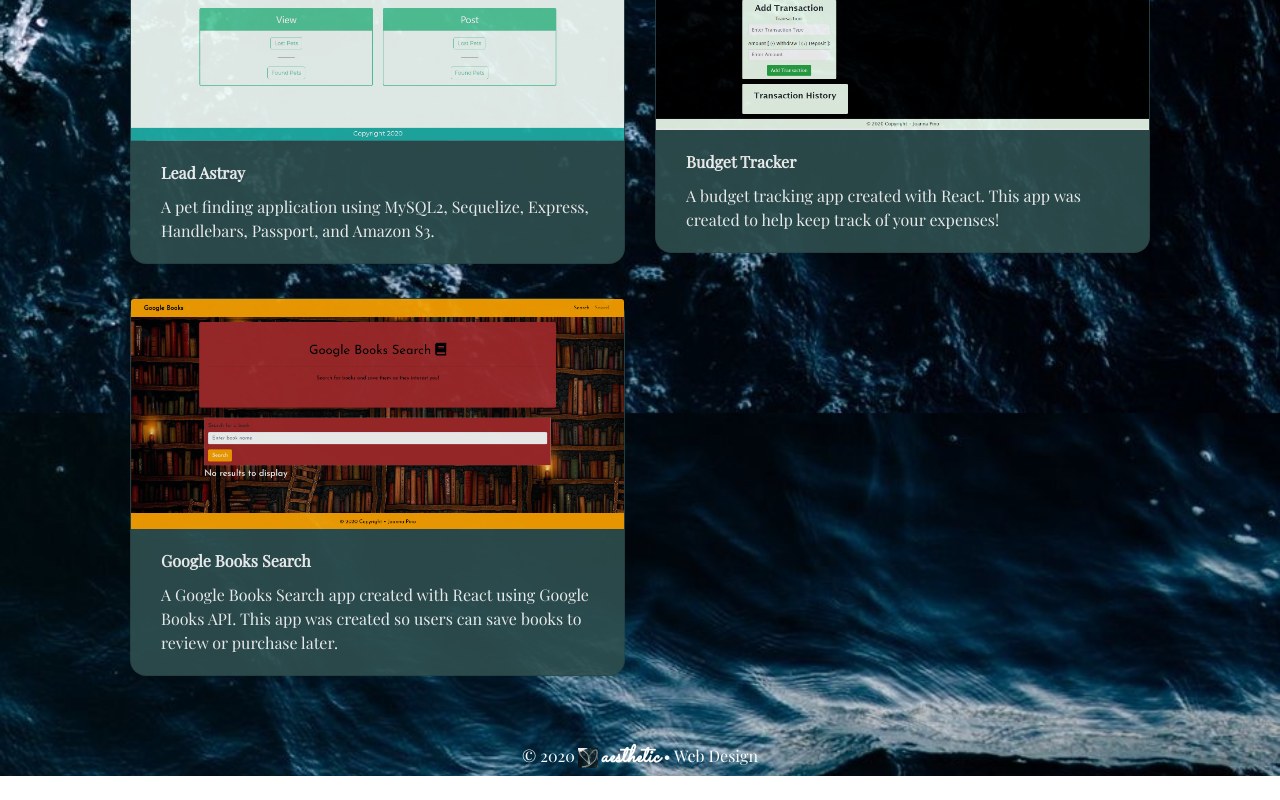
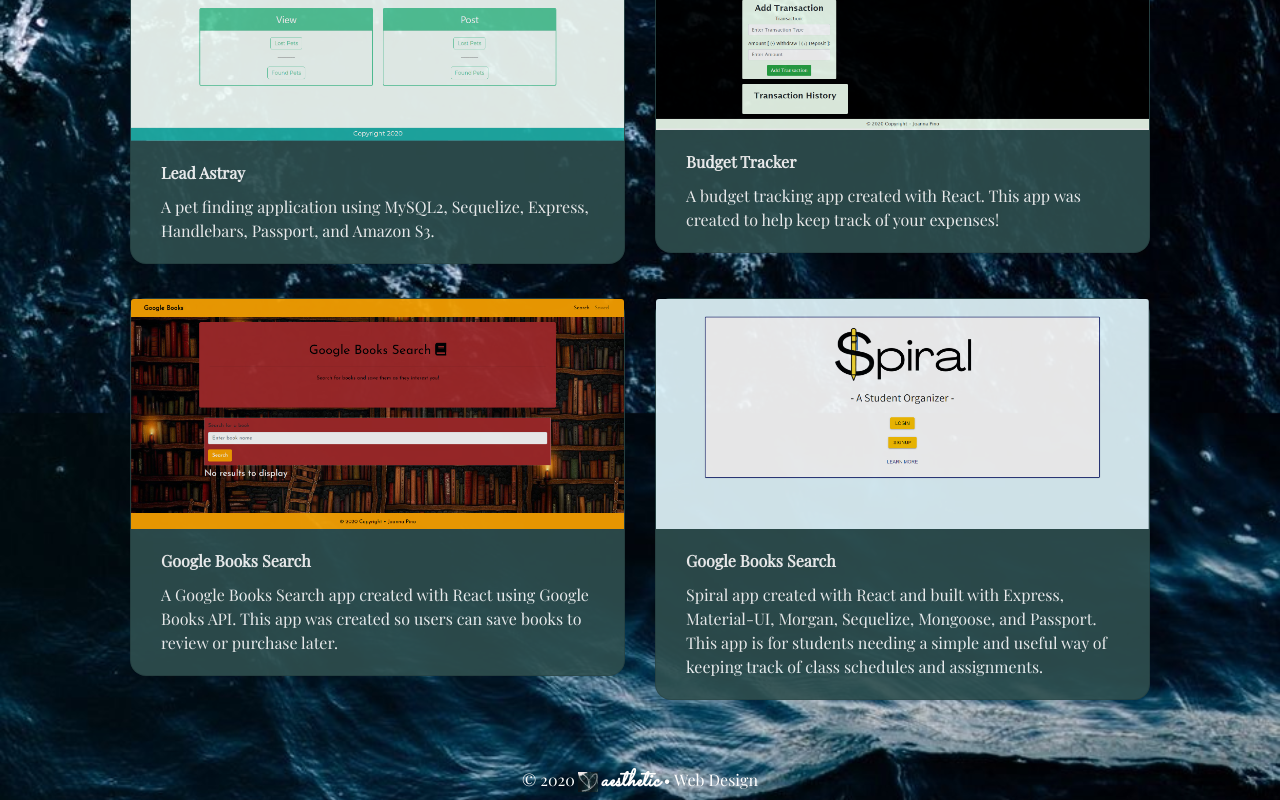
Before and after one commit to jpino7/My-Portfolio, a React (Create React App) app: page /portfolio in a window 1280 px wide. Shown: the part 2157-2957 px from the top of the page. Before the commit the page ends 2933 px from the top, so only its background shows below. Built offline with nearby package versions, Linux system fonts and the light colour scheme; a web font is replaced by a local one.

Commit message:
Added in Project #3 to Portfolio

```diff
--- a/src/components/PortfolioCard/PortfolioCard.js
+++ b/src/components/PortfolioCard/PortfolioCard.js
@@ -10,6 +10,7 @@
 import LeadAstray from '../../utils/images/LeadAstray.png'
 import BudgetTracker from '../../utils/images/BudgetTracker.png'
 import GoogleBooksSearch from '../../utils/images/GoogleBooksSearch.png'
+import Spiral from '../../utils/images/Spiral.png'
 
 
 
@@ -119,6 +120,16 @@
                         </div>
                     </div>
                 </div>
+                <div className="col mb-4">
+                    <div className="card">
+                        <a href="https://github.com/lvarnum/Spiral" target="_blank" rel="noopener noreferrer"><img src={Spiral}
+                                        title="Spiral Repo" className="card-img-top" alt="Spiral App"></img></a>
+                        <div className="card-body">
+                            <a className="card-title" href="https://spiral-planner.herokuapp.com/" target="_blank" rel="noopener noreferrer">Google Books Search</a>
+                            <p className="card-text">Spiral app created with React and built with Express, Material-UI, Morgan, Sequelize, Mongoose, and Passport. This app is for students needing a simple and useful way of keeping track of class schedules and assignments.</p>
+                        </div>
+                    </div>
+                </div>
             </div>
         </Card.Body>
     )
```
Also changed, not shown: src/utils/images/Spiral.png (added).
